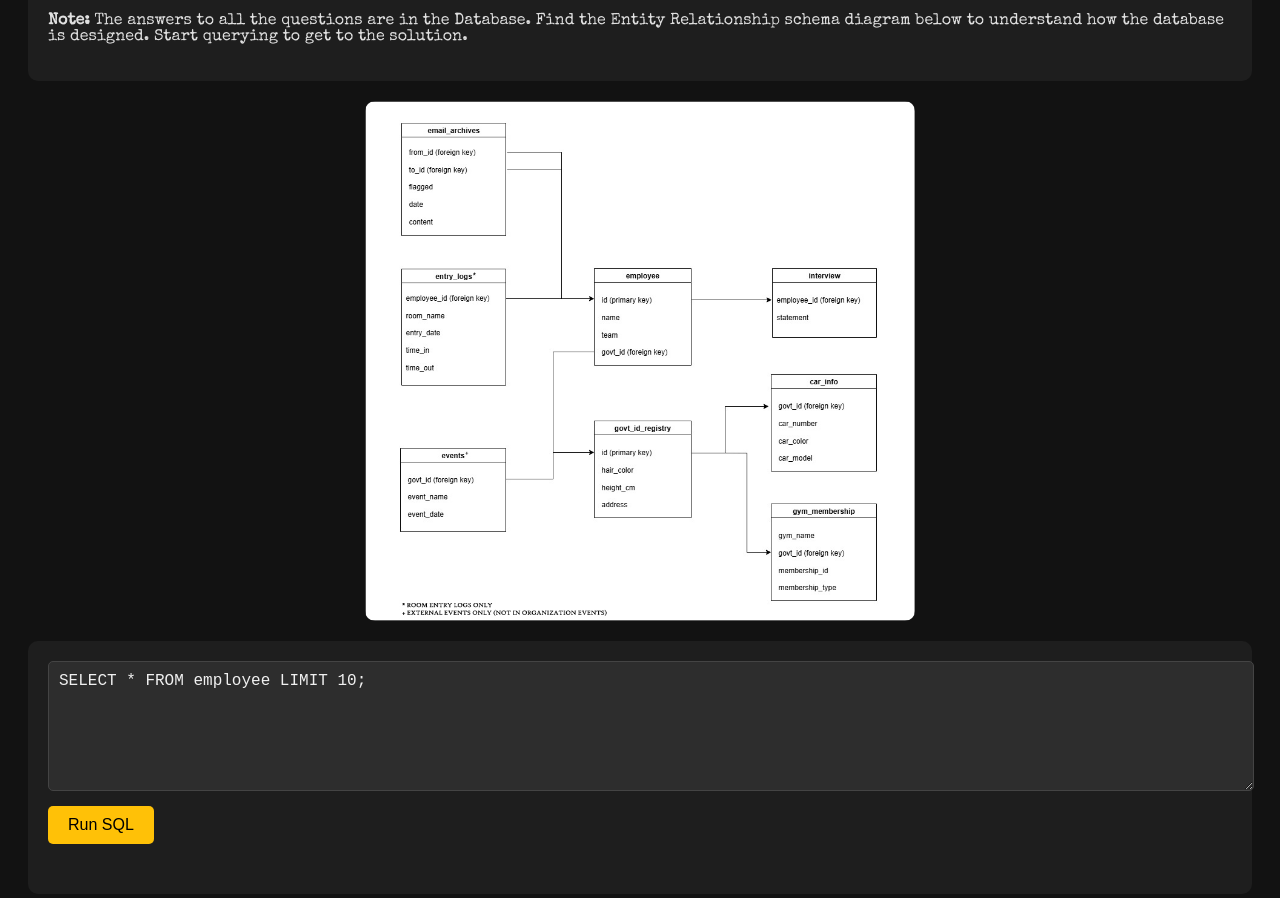
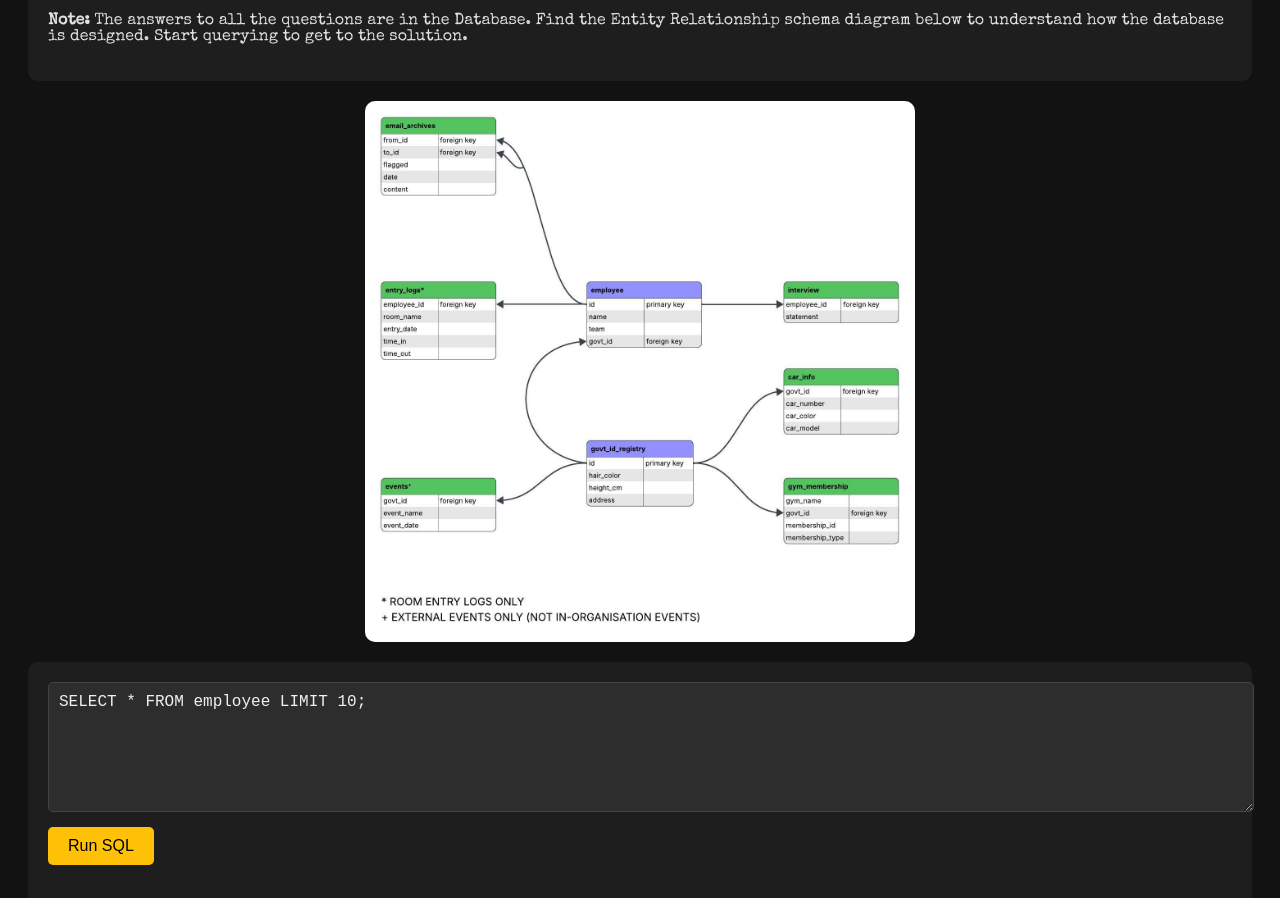
Before and after one commit to Manojrajpa/mystery, a plain HTML site: page index.html in a window 1280 px wide. Shown: the part 845-1743 px from the top of the page. Drawn offline with nearby package versions, Linux system fonts and the light colour scheme; no server answers.

Commit message:
Updated ER Diagram

```diff
--- a/index.html
+++ b/index.html
@@ -139,7 +139,7 @@
     </p>
 </div>
 
-    <img src="ER Relationship_1_footer.jpg" alt="ER Diagram" class="main" style="max-width: 550px;">
+    <img src="SQL_Game_ER_Diagram.jpg" alt="ER Diagram" class="main" style="max-width: 550px;">
 
     <div class="section">
         <textarea id="editor" rows="6">SELECT * FROM employee LIMIT 10;</textarea><br>
```
